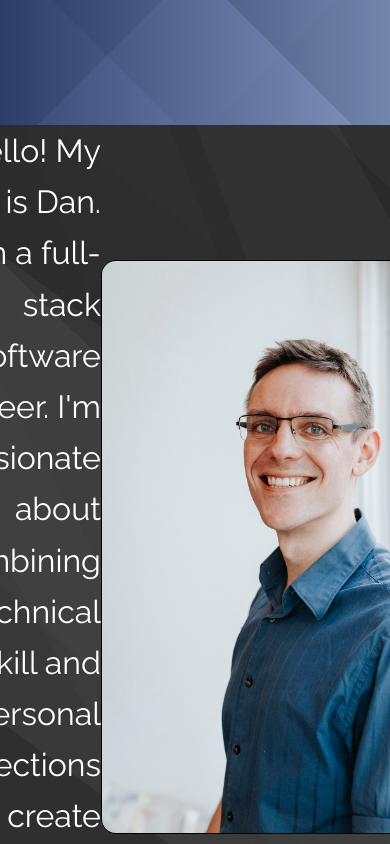
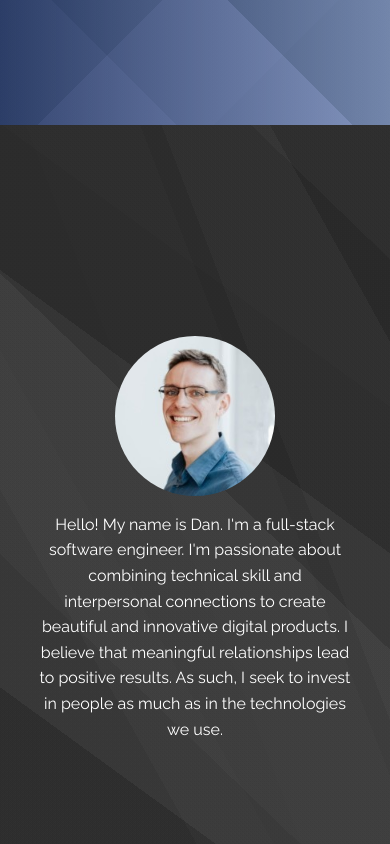
Before and after one commit to drmeloy/danmeloy.dev, a website: page index.html in a window 390 px wide. Shown: the part 719-1563 px from the top of the page. Drawn offline with nearby package versions, Linux system fonts and the light colour scheme; files that its build step writes are made by us from their sources; a web font is replaced by a local one.

Commit message:
writing media queries. tea break time

```diff
--- /dev/null
+++ b/assets/medias.css
@@ -0,0 +1,9 @@
+@media screen and (max-width: 480px){
+  .greeting {
+    font-size: 1rem;
+    width: 80vw;
+    margin: 1em auto;
+    line-height: 1.6;
+    text-align: center;
+  }
+}
--- a/index.html
+++ b/index.html
@@ -7,6 +7,7 @@
   <script src="https://kit.fontawesome.com/129e63f532.js" crossorigin="anonymous"></script>
   <link href="https://fonts.googleapis.com/css?family=Abril+Fatface|Playfair+Display:400,800i|Raleway&display=swap" rel="stylesheet">
   <link rel="stylesheet" href="page.css">
+  <link rel="stylesheet" href="medias.css">
   <link rel="stylesheet" href="https://cdnjs.cloudflare.com/ajax/libs/animate.css/3.7.2/animate.min.css">  <title>Welcome to DanMeloy.dev</title>
 </head>
 <body>
@@ -16,6 +17,7 @@
     <h1 class='animated fadeInDown'>Dan Meloy</h1>
   </section>
   <section id="intro">
+    <img class='cropped-headshot' src='./assets/headshot.jfif' alt='headshot of dan'  />
     <p class='greeting'>Hello! My name is Dan. I'm a full-stack software engineer. I'm passionate about combining technical skill and interpersonal connections to create beautiful and innovative digital products. I believe that meaningful relationships lead to positive results. As such, I seek to invest in people as much as in the technologies we use.</p>
     <img class='headshot' src='./assets/dan.jpg' alt='headshot of dan' />
   </section>
--- a/page.css
+++ b/page.css
@@ -23,6 +23,7 @@ body {
 h1, h2 {
   font-family: 'Abril Fatface', cursive;
   font-weight: 200;
+  text-align: center;
 }
 
 h2 {
@@ -43,8 +44,8 @@ p {
 
 #intro {
   display: flex;
-  min-width: 100%;
-  height: 100vh;
+  width: 100%;
+  min-height: 100vh;
   color: white;
   background: linear-gradient(216deg, rgba(77, 77, 77,0.05) 0%, rgba(77, 77, 77,0.05) 25%,rgba(42, 42, 42,0.05) 25%, rgba(42, 42, 42,0.05) 38%,rgba(223, 223, 223,0.05) 38%, rgba(223, 223, 223,0.05) 75%,rgba(36, 36, 36,0.05) 75%, rgba(36, 36, 36,0.05) 100%),linear-gradient(44deg, rgba(128, 128, 128,0.05) 0%, rgba(128, 128, 128,0.05) 34%,rgba(212, 212, 212,0.05) 34%, rgba(212, 212, 212,0.05) 57%,rgba(25, 25, 25,0.05) 57%, rgba(25, 25, 25,0.05) 89%,rgba(135, 135, 135,0.05) 89%, rgba(135, 135, 135,0.05) 100%),linear-gradient(241deg, rgba(55, 55, 55,0.05) 0%, rgba(55, 55, 55,0.05) 14%,rgba(209, 209, 209,0.05) 14%, rgba(209, 209, 209,0.05) 60%,rgba(245, 245, 245,0.05) 60%, rgba(245, 245, 245,0.05) 69%,rgba(164, 164, 164,0.05) 69%, rgba(164, 164, 164,0.05) 100%),linear-gradient(249deg, rgba(248, 248, 248,0.05) 0%, rgba(248, 248, 248,0.05) 32%,rgba(148, 148, 148,0.05) 32%, rgba(148, 148, 148,0.05) 35%,rgba(202, 202, 202,0.05) 35%, rgba(202, 202, 202,0.05) 51%,rgba(181, 181, 181,0.05) 51%, rgba(181, 181, 181,0.05) 100%),linear-gradient(92deg, hsl(214,0%,11%),hsl(214,0%,11%))
 }
@@ -122,6 +123,10 @@ p {
   border-radius: 15px;
 }
 
+.cropped-headshot {
+  display: none;
+}
+
 .icons {
   display: flex;
   justify-content: space-evenly;
@@ -144,3 +149,29 @@ p {
 .sites > img, .sites > a {
   margin: 0 9vw 5vh 0;
 }
+
+@media screen and (max-width: 480px){
+  .greeting {
+    font-size: 1rem;
+    width: 80vw;
+    margin: 1em auto;
+    line-height: 1.6;
+    text-align: center;
+  }
+
+  #intro {
+    flex-direction: column;
+    justify-content: center;
+    align-items: center;
+  }
+
+  .headshot {
+    display: none;
+  }
+
+  .cropped-headshot {
+    display: block;
+    height: 10em;
+    border-radius: 50%;
+  }
+}
```
Also changed, not shown: assets/headshot.jfif (added).
